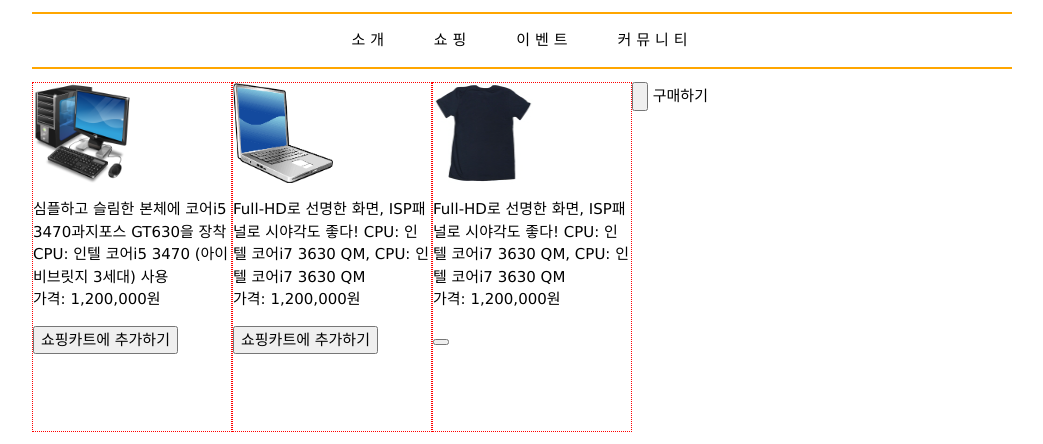
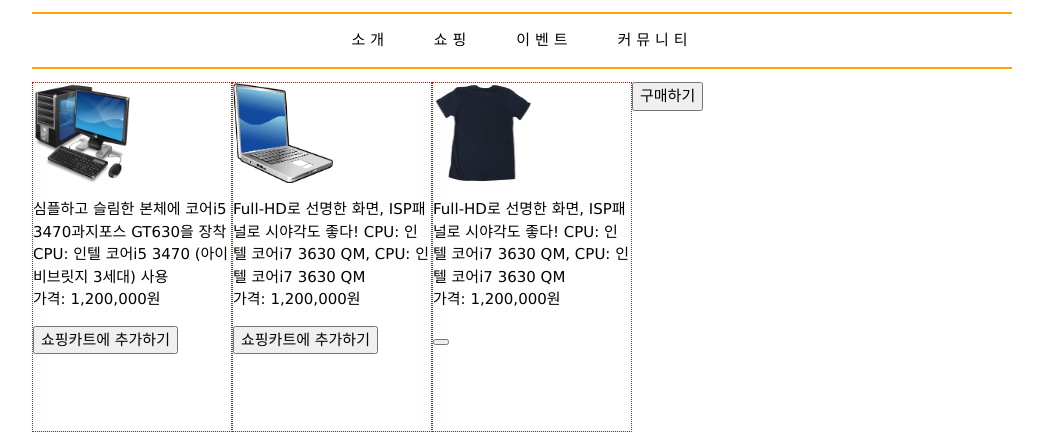
Before and after one commit to dlehdahr/biz, a plain HTML site: page shop/computer.html in a window 1280 px wide. Shown: the part 103-547 px from the top of the page, without its empty margins (118-1161 px from the left). Drawn offline with nearby package versions, Linux system fonts and the light colour scheme.

Commit message:
Update computer.html

```diff
--- a/shop/computer.html
+++ b/shop/computer.html
@@ -99,7 +99,7 @@ height="0" width="0" style="display:none;visibility:hidden"></iframe></noscript>
         <button type="button" value="쇼핑카트에 추가하기" />
     </div>
    <div class="buttonLink">
-     <input type = "button" id="payment"> 구매하기 </button>
+     <button type = "button" id="payment"> 구매하기 </button>
     </div>
 </section>
 <footer>
```
